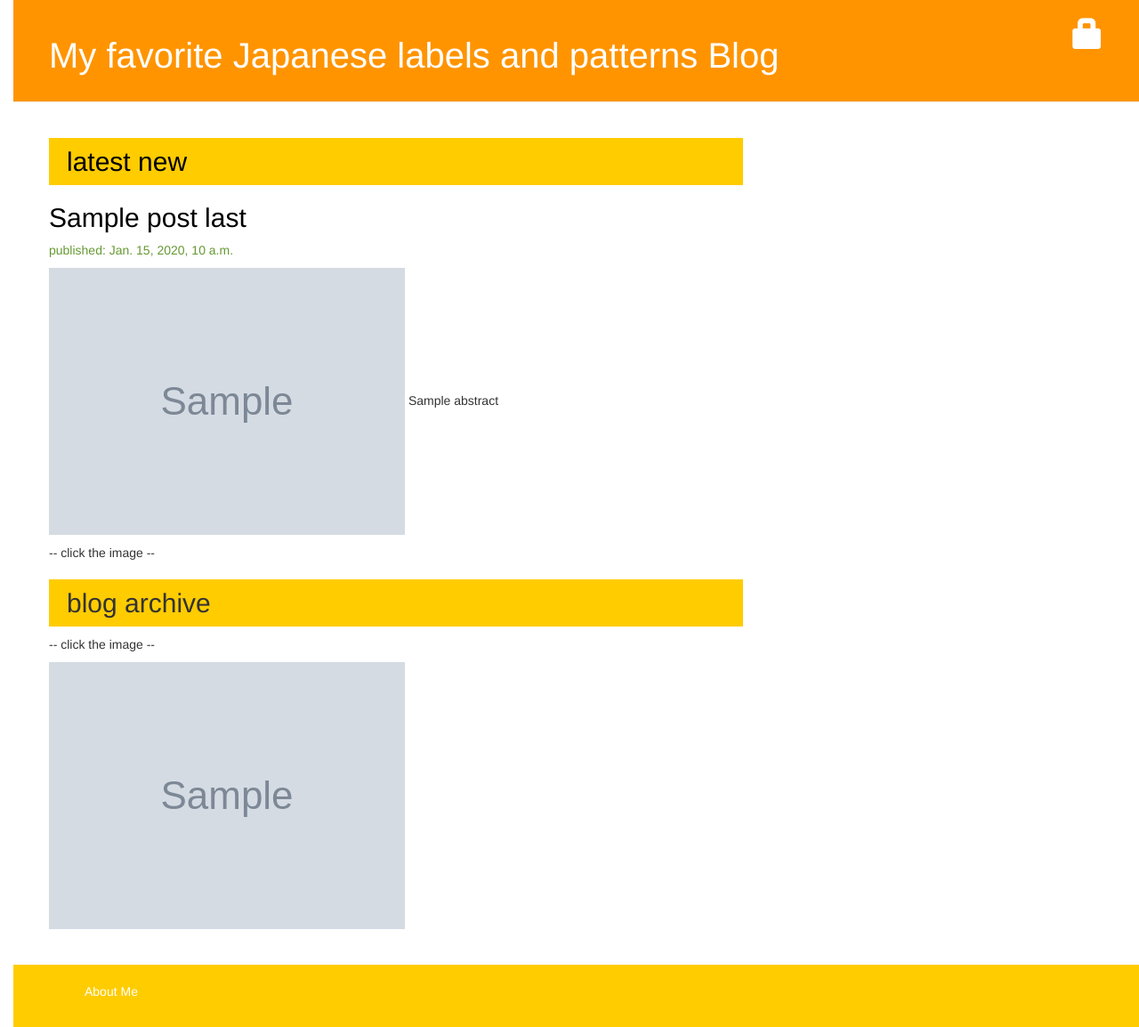
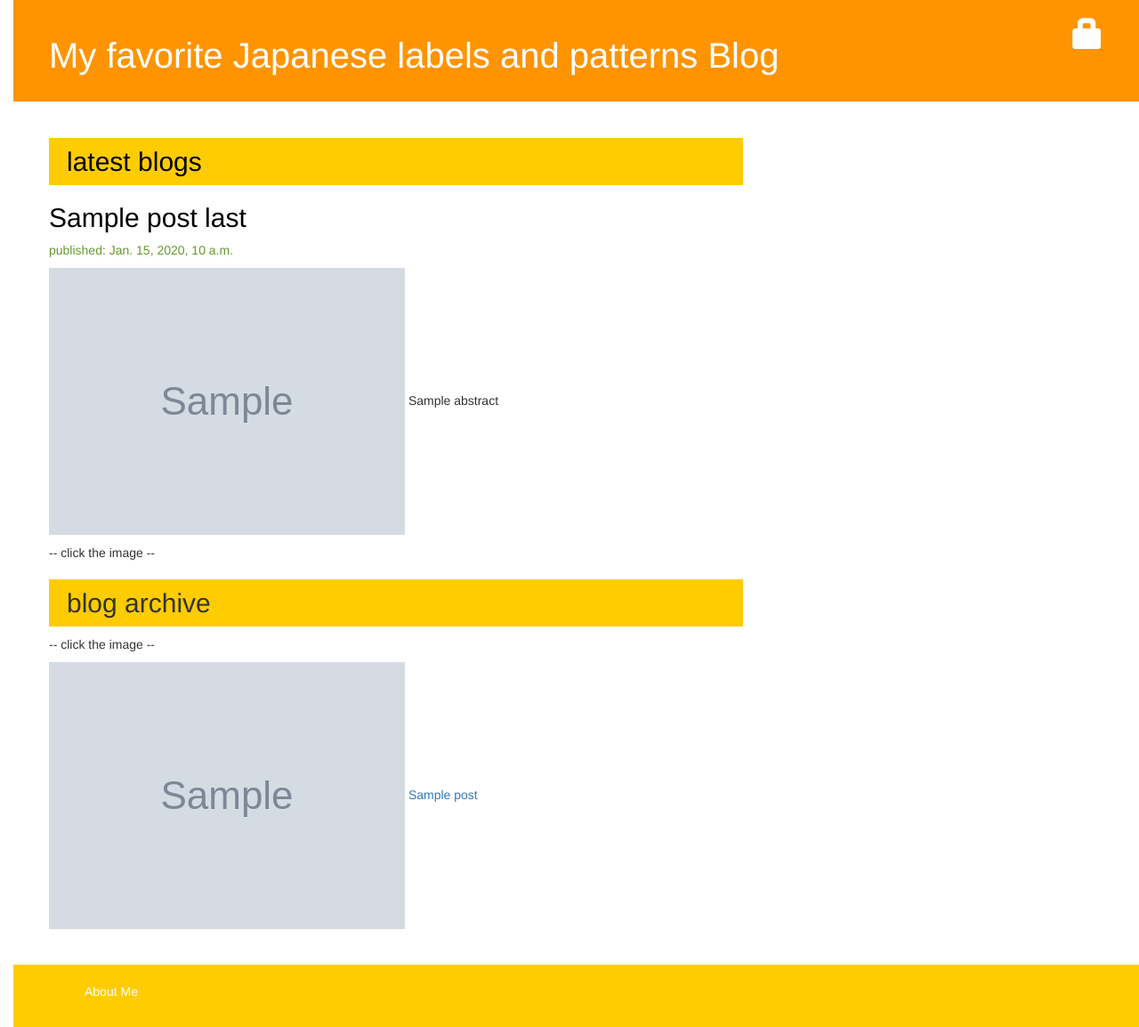
Before and after one commit to JsilverPi/my-first-blog, a Django app: template proj1/blog/templates/blog/post_list.html in a window 1280 px wide. Shown: the whole page at 89% size. Run offline with Django 3.2, Linux system fonts and the light colour scheme; the template is opened without the code that fills it: most values are stand-ins (such as "Sample title", 1, 10 or a date in 2020); grey boxes marked "Sample" are stand-in pictures; some libraries are stand-ins or nearby versions.

Commit message:
2019/10/3

```diff
--- a/proj1/blog/templates/blog/post_list.html
+++ b/proj1/blog/templates/blog/post_list.html
@@ -1,29 +1,34 @@
 {% extends 'blog/base.html' %}
 {% load  static  %}
 
+
 {% block content %}
+
   <div class="content_container">
    <div class="row">
     <div class="col-mod-8" >
 
 <div class="post">
  <div class="term">
-   <h2>latest new</h2>
+   <h2>latest blogs</h2>
  </div>
+ {% for post in posts %}
    <div class="title">
-      <h2><a href="{% url 'post_detail' pk=post_last.pk %}">{{post_last.title}}</a></h2>
+      <h2><a href="{% url 'post_detail' pk=post.pk %}">{{post_last.title}}</a></h2>
    </div>
 
       <div class="date">
-         <p>published: {{ post_last.published_date}} </p>
+         <p>published: {{ post.published_date}} </p>
       </div>
       <p>
-      <a  href="{% url 'post_detail' pk=post_last.pk %}">
-      <img src="/static/ic-{{post_last.file_name}}" %}" >
+      <a  href="{% url 'post_detail' pk=post.pk %}">
+      <img src="/static/ic-{{post.file_name}}" %}" >
       </a>
         {{post_last.abstract|linebreaksbr}}
        <p> -- click the image --</p>
+
 </div>
+ {% endfor %}
 
 <div class="term">
    <h2>blog archive </h2>
@@ -42,6 +47,8 @@
 -->
       <a  href="{% url 'post_detail' pk=post.pk %}">
       <img src="/static/ic-{{post.file_name}}" %}" >
+  <!-- 2019/10/02 -->
+      {{post.title}}
       </a>
 <!--
         {{post.abstract|linebreaksbr}}
```
Also changed, not shown: proj1/blog/views.py (+8 -3 lines), 1 other file.
